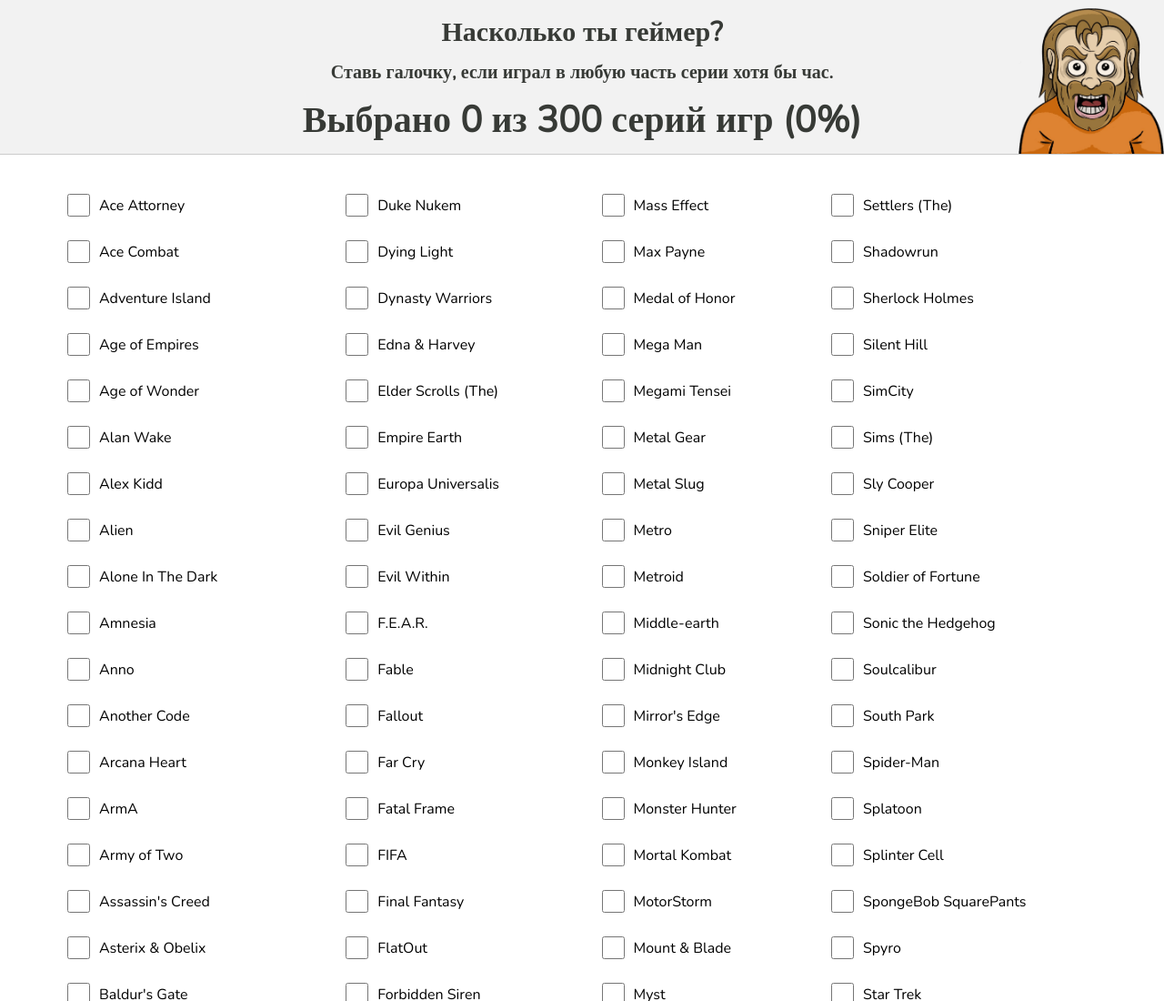
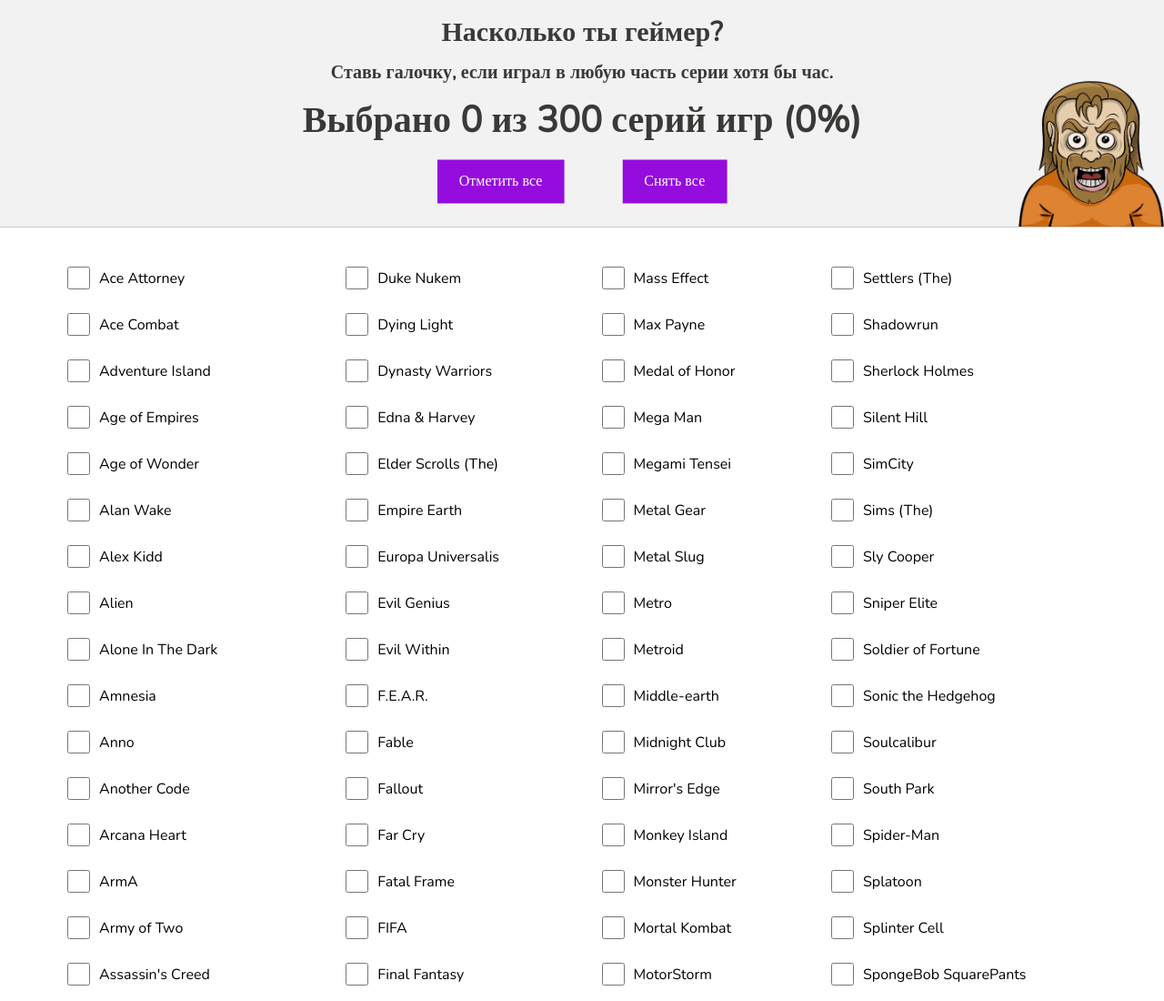
Before and after one commit to nikpushkarski/GameForm300, a plain HTML site: page index.html in a window 1280 px wide. Shown: the top 1100 px of the page at 91% size. Drawn offline with nearby package versions, Linux system fonts and the light colour scheme.

Commit message:
adds buttons for selecting and clearing all checkboxes

```diff
--- a/app.js
+++ b/app.js
@@ -1,8 +1,11 @@
 import gamesList from "./games.js";
+
 import {
   myCount,
   updateStorage,
-  setCheckboxes
+  setCheckboxes,
+  selectAll,
+  clearAll
 } from "./helpers.js"
 
 const containerNode = document.querySelector(".js-container");
@@ -30,3 +33,6 @@ myCount();
 
 $("input").on("click", myCount);
 $("input").on("click", updateStorage);
+
+$("#select_all").on("click", selectAll);
+$("#clear_all").on("click", clearAll);
--- /dev/null
+++ b/buttons.css
@@ -0,0 +1,68 @@
+:root {
+  --motion-ease: cubic-bezier(0.68, -0.6, 0.32, 1.6);
+  --motion-duration: 0.3s;
+}
+
+.buttons {
+  display: flex;
+  justify-content: center;
+}
+
+button {
+  appearance: none;
+  background: transparent;
+  border: 0;
+  color: #fff;
+  cursor: pointer;
+  font: inherit;
+  font-weight: 500;
+  line-height: 1;
+  padding: 1em 1.5em;
+  position: relative;
+  transition: filter var(--motion-duration);
+  margin: 1em 2em;
+}
+
+button:hover {
+  filter: brightness(1.1);
+}
+
+button:active {
+  filter: brightness(0.9);
+}
+
+button > span {
+  display: block;
+  position: relative;
+  transition: transform var(--motion-duration) var(--motion-ease);
+  z-index: 1;
+}
+
+button:hover > span {
+  transform: scale(1.05);
+}
+
+button:active > span {
+  transform: scale(0.95);
+}
+
+button > svg {
+  fill: #950cde;
+  position: absolute;
+  top: -5%;
+  left: -5%;
+  width: 110%;
+  height: 110%;
+}
+
+button > svg > path {
+  transition: var(--motion-duration) var(--motion-ease);
+}
+
+button:hover > svg > path {
+  d: path("M0,0 C0,-5 100,-5 100,0 C105,0 105,100 100,100 C100,105 0,105 0,100 C-5,100 -5,0 0,0");
+}
+
+button:active > svg > path {
+  d: path("M0,0 C30,10 70,10 100,0 C95,30 95,70 100,100 C70,90 30,90 0,100 C5,70 5,30 0,0");
+}
--- a/helpers.js
+++ b/helpers.js
@@ -32,3 +32,23 @@ export const setCheckboxes = function () {
     }
   });
 };
+
+export const selectAll = function () {
+  const allCheckboxes = $("input").toArray();
+  console.log("setAll");
+  allCheckboxes.forEach((e) => {
+    e.checked = true;
+    localStorage.setItem(e.id, e.checked);
+  });
+  myCount();
+};
+
+export const clearAll = function () {
+  const allCheckboxes = $("input").toArray();
+  console.log("clearAll");
+  allCheckboxes.forEach((e) => {
+    e.checked = false;
+    localStorage.removeItem(e.id);
+  });
+  myCount();
+};
--- a/index.html
+++ b/index.html
@@ -7,6 +7,7 @@
     <title>Document</title>
     <script src="https://ajax.googleapis.com/ajax/libs/jquery/2.2.0/jquery.min.js"></script>
     <link rel="stylesheet" href="styles.css" />
+    <link rel="stylesheet" href="buttons.css" />
     <script type="module" src="app.js"></script>
   </head>
   <body>
@@ -14,6 +15,33 @@
       <h2>Насколько ты геймер?</h2>
       <h3>Ставь галочку, если играл в любую часть серии хотя бы час.</h3>
       <div id="output_field"></div>
+      <div class="buttons">
+        <button id="select_all">
+          <span>Отметить все</span>
+          <svg
+            viewBox="-5 -5 110 110"
+            preserveAspectRatio="none"
+            aria-hidden="true"
+          >
+            <path
+              d="M0,0 C0,0 100,0 100,0 C100,0 100,100 100,100 C100,100 0,100 0,100 C0,100 0,0 0,0"
+            />
+          </svg>
+        </button>
+
+        <button id="clear_all">
+          <span>Снять все</span>
+          <svg
+            viewBox="-5 -5 110 110"
+            preserveAspectRatio="none"
+            aria-hidden="true"
+          >
+            <path
+              d="M0,0 C0,0 100,0 100,0 C100,0 100,100 100,100 C100,100 0,100 0,100 C0,100 0,0 0,0"
+            />
+          </svg>
+        </button>
+      </div>
       <img class="rybin" src="rybin.png" alt="" />
     </div>
     <div class="container-wrapper">
```
